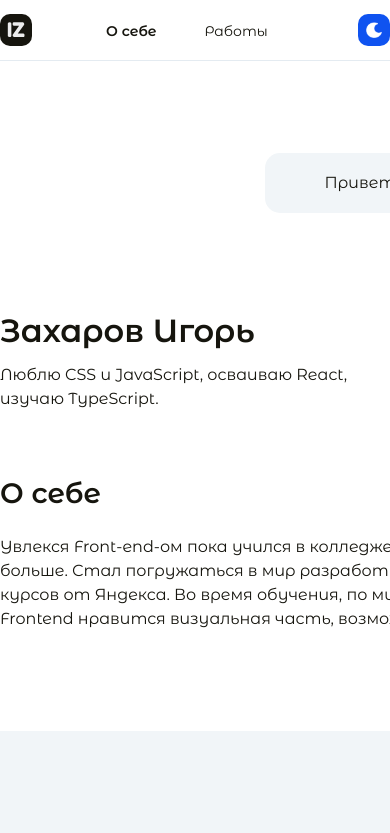
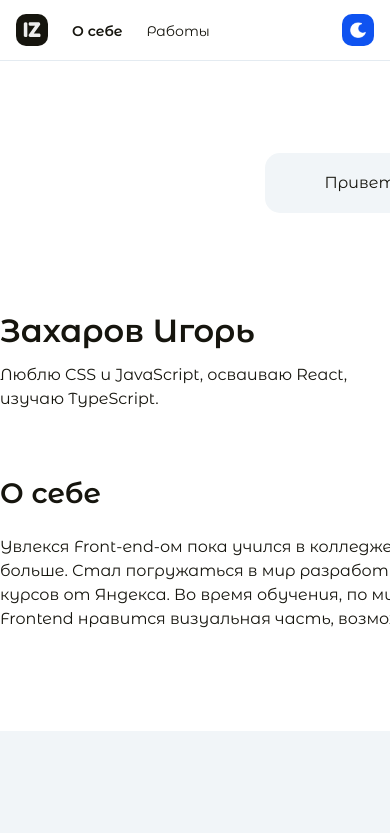
Before and after one commit to IgorZakharov211/zakharov-igor, a React (Create React App) app: page / in a window 390 px wide. Shown: the top 833 px of the page. Built offline with nearby package versions, Linux system fonts and the light colour scheme.

Commit message:
feat: add media query

```diff
--- a/src/components/header/Header.scss
+++ b/src/components/header/Header.scss
@@ -67,6 +67,7 @@
     justify-content: center;
     align-items: center;
     width: 32px;
+    min-width: 32px;
     height: 32px;
     border: none;
     background-color: $accentColor;
@@ -83,3 +84,38 @@
   }
 
 }
+
+@media screen and (max-width: 1144px) {
+  .header{
+
+    &__container{
+      width: calc(100% - 64px);
+    }
+  }
+}
+
+@media screen and (max-width: 768px){
+  .header{
+
+    &__container{
+      width: calc(100% - 32px);
+    }
+
+    &__navigation{
+      margin: 0 0 0 42px;
+    }
+  }
+}
+
+@media screen and (max-width: 468px){
+  .header{
+
+    &__link{
+      margin: 0 24px 0 0;
+    }
+
+    &__navigation{
+      margin: 0 0 0 24px;
+    }
+  }
+}
```
